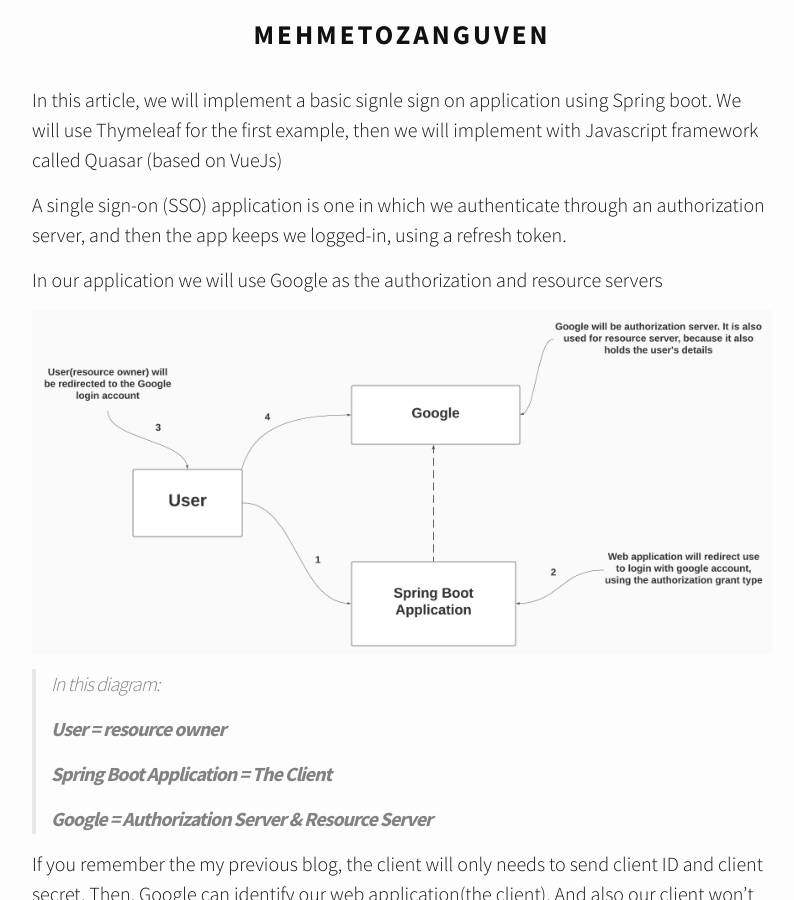
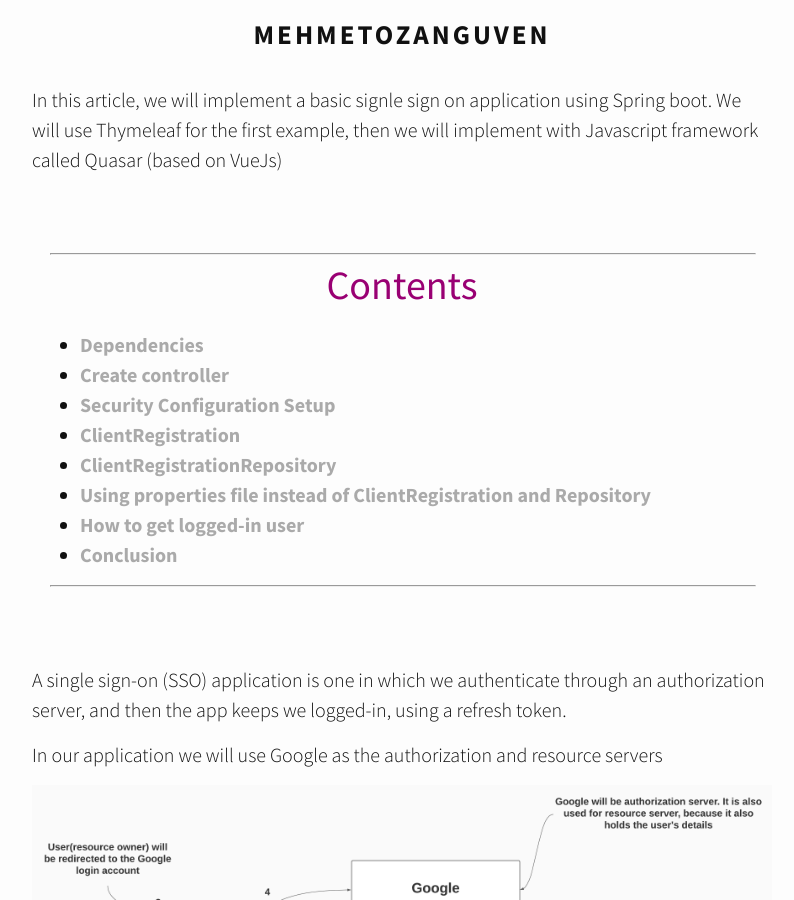
Before and after one commit to mehmetozanguven/mehmetozanguven.github.io, a Jekyll site: the page built from _posts/spring_framework/2021-09-18-spring-boot-oauth2-with-thymeleaf.md, in a window 1280 px wide and 900 px high, scrolled down 654 px. Shown: the whole window, without its empty margins (238-1032 px from the left). Built offline with Jekyll 4.4.1, drawn with Linux system fonts in a browser that asks for light colours; nearby versions of some CDN libraries; some of the changed text lies outside the part shown.

Commit message:
Add contents and next blog info text

````diff
--- a/_posts/spring_framework/2021-09-18-spring-boot-oauth2-with-thymeleaf.md
+++ b/_posts/spring_framework/2021-09-18-spring-boot-oauth2-with-thymeleaf.md
@@ -7,6 +7,14 @@
 ---
 
 In this article, we will implement a basic signle sign on application using Spring boot. We will use Thymeleaf for the first example, then we will implement with Javascript framework called Quasar (based on VueJs)
+
+<nav class="custom-table-of-contents">
+<hr class="horizontal-line">
+  <h4 class="table-of-contents-title">Contents</h4>
+  * this unordered seed list will be replaced by toc as unordered list
+  {:toc}
+ <hr class="horizontal-line">
+</nav>
 
 A single sign-on (SSO) application is one in which we authenticate through an authorization server, and then the app keeps we logged-in, using a refresh token.
 
@@ -294,3 +302,5 @@
 ```
 
 - You can get the Authenticated object from `SecurityContext`
+
+In the next blog, we will do practical implementation with Javascript Framework called Quasar (Based on VueJs)
````
